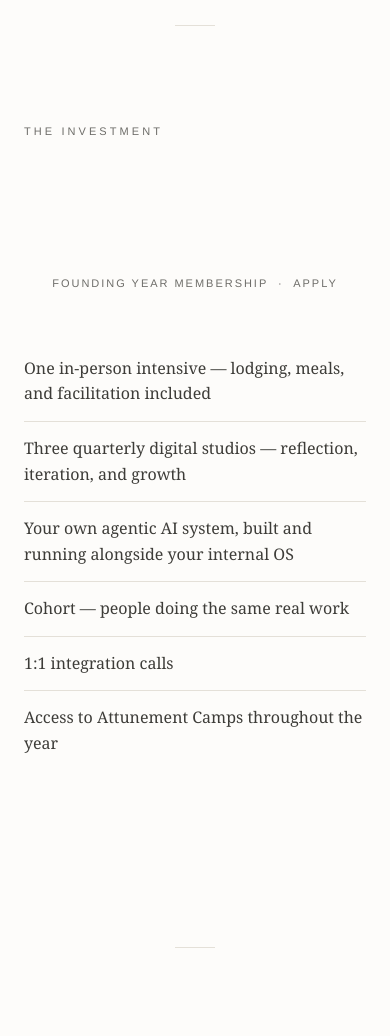
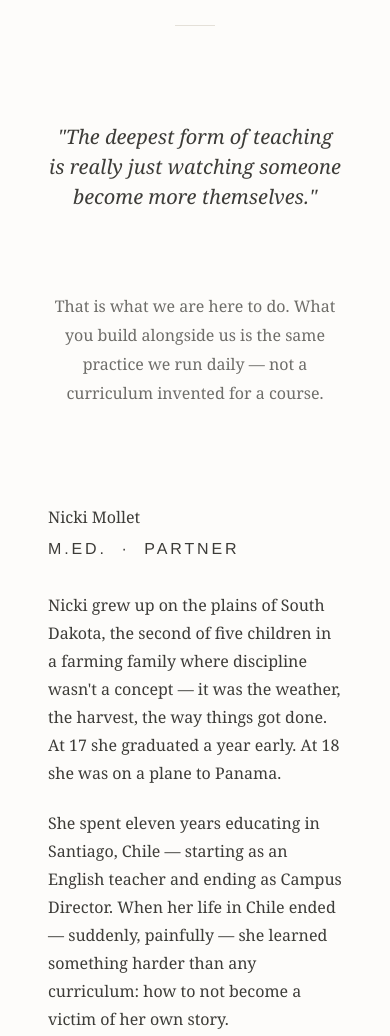
Before and after one commit to nickimollet/attune-website, a plain HTML site: page aos.html in a window 390 px wide. Shown: the part 6960-7996 px from the top of the page. Drawn offline with Linux system fonts and the light colour scheme.

Commit message:
Mobile nav fix, hero padding, remove Investment section
Hide secondary nav links on mobile (keep Apply CTA only) to prevent
overflow on small screens. Fix hero padding for mobile. Remove The
Investment section from AOS page entirely.

Co-Authored-By: Claude Sonnet 4.6 <noreply@anthropic.com>

```diff
--- a/aos.html
+++ b/aos.html
@@ -462,26 +462,6 @@
 
 <div class="divider"></div>
 
-<!-- INVESTMENT -->
-<section>
-  <span class="label">The Investment</span>
-  <div class="price-block">
-    <p class="price-meta" style="margin-bottom: 48px;">Founding year membership &nbsp;·&nbsp; Apply</p>
-    <div class="includes">
-      <ul>
-        <li>One in-person intensive — lodging, meals, and facilitation included</li>
-        <li>Three quarterly digital studios — reflection, iteration, and growth</li>
-        <li>Your own agentic AI system, built and running alongside your internal OS</li>
-        <li>Cohort — people doing the same real work</li>
-        <li>1:1 integration calls</li>
-        <li>Access to Attunement Camps throughout the year</li>
-      </ul>
-    </div>
-  </div>
-</section>
-
-<div class="divider"></div>
-
 <!-- TEAM -->
 <section class="wide">
   <p class="pullquote">"The deepest form of teaching is really just watching someone become more themselves."</p>
--- a/style.css
+++ b/style.css
@@ -109,6 +109,9 @@ section.full {
 @media (max-width: 600px) {
   nav { padding: 20px 24px; }
   section, section.wide, section.full { padding: 72px 24px; }
+  /* On mobile, hide secondary nav links — keep only the CTA */
+  .nav-links a:not(.cta) { display: none; }
+  .nav-links { gap: 0; }
 }
 
 /* TYPOGRAPHY */
```
Also changed, not shown: index.html (+3 -0 lines).
